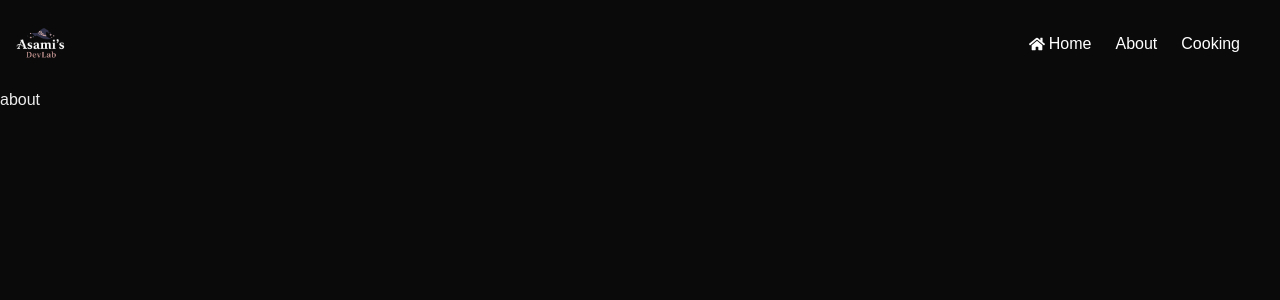
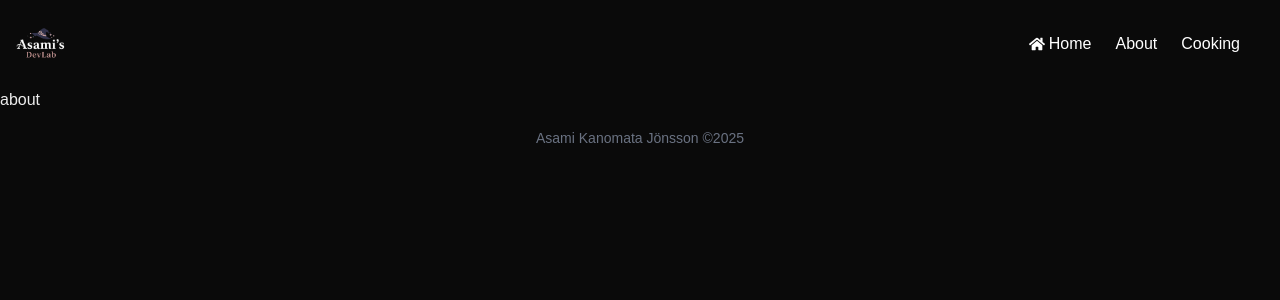
Before and after one commit to Asamijonsson/DevLab, a Next.js app: page /about in a window 1280 px wide. Shown: the top 300 px of the page. Built offline with nearby package versions, Linux system fonts and the light colour scheme.

Commit message:
adde page

```diff
--- a/app/(root)/page.tsx
+++ b/app/(root)/page.tsx
@@ -1,14 +1,13 @@
-import Hero from "@/components/Hero";
-import TodoList from "@/components/TodoList";
+// import Hero from "@/components/Hero";
+// import TodoList from "@/components/TodoList";
 
-export default function Home() {
-  return (
-    <div className="grid grid-rows-[20px_1fr_20px] items-center justify-items-center min-h-screen p-8 pb-20 gap-16 sm:p-20">
-      <main className="flex flex-col gap-[32px] row-start-2 items-center sm:items-start">
-        <Hero />
-        <TodoList />
-      </main>
-      <footer> Asami Kanomata Jönsson ©2025</footer>
-    </div>
-  );
-}
+// export default function HomeContents() {
+//   return (
+//     <div>
+//       <main>
+//         <Hero />
+//         <TodoList />
+//       </main>
+//     </div>
+//   );
+// }
--- a/app/layout.tsx
+++ b/app/layout.tsx
@@ -17,8 +17,13 @@ export default function RootLayout({
 }>) {
   return (
     <html lang="en">
-      <Header />
-      <body>{children}</body>
+      <body>
+        <Header />
+        {children}
+        <footer className="text-center text-sm text-gray-500 py-4">
+          Asami Kanomata Jönsson ©2025
+        </footer>
+      </body>
     </html>
   );
 }
--- /dev/null
+++ b/app/page.tsx
@@ -0,0 +1,13 @@
+import Hero from "@/components/Hero";
+import TodoList from "@/components/TodoList";
+
+export default function page() {
+  return (
+    <div className="grid items-center justify-items-center min-h-screen p-8 pb-20 gap-16 sm:p-20">
+      <main>
+        <Hero />
+        <TodoList />
+      </main>
+    </div>
+  );
+}
--- a/next.config.ts
+++ b/next.config.ts
@@ -1,8 +1,10 @@
 import type { NextConfig } from "next";
 
 const nextConfig: NextConfig = {
-  /* config options here */
   output: "export",
+  images: {
+    unoptimized: true,
+  },
 };
 
 export default nextConfig;
```
